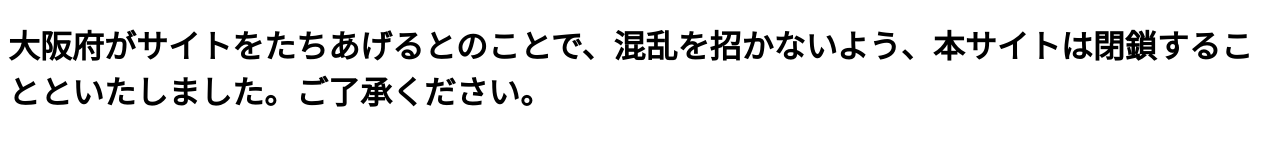
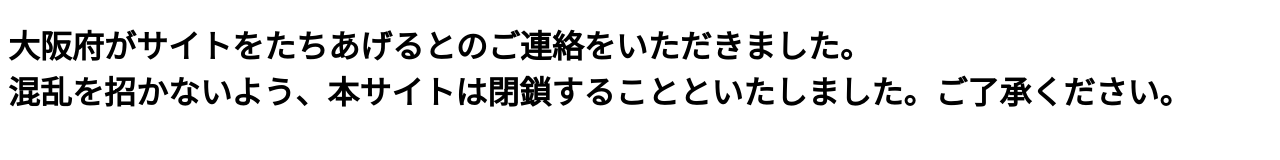
Before and after one commit to ngoishi/shazai-corona, a plain HTML site: page index.html in a window 1280 px wide. Drawn offline with Linux system fonts and the light colour scheme.

Commit message:
Update index.html

```diff
--- a/index.html
+++ b/index.html
@@ -8,7 +8,8 @@
 
 <body>
 
-<h1>大阪府がサイトをたちあげるとのことで、混乱を招かないよう、本サイトは閉鎖することといたしました。ご了承ください。</h1>
+<h1>大阪府がサイトをたちあげるとのご連絡をいただきました。<br>
+    混乱を招かないよう、本サイトは閉鎖することといたしました。ご了承ください。</h1>
 
 </body>
 
```
